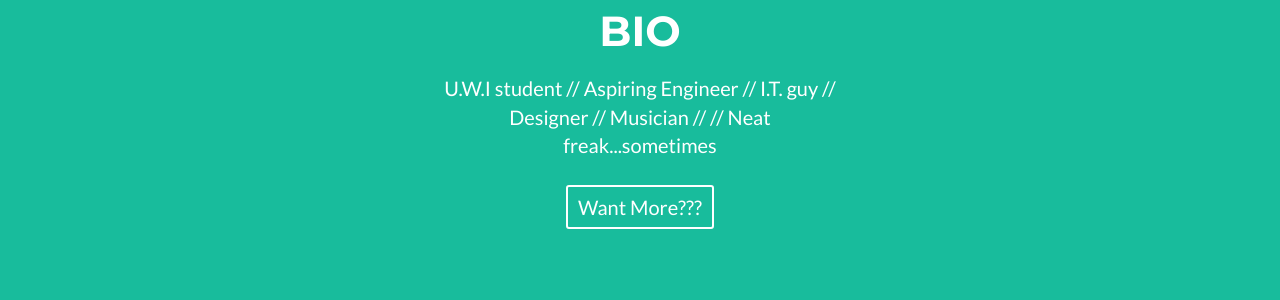
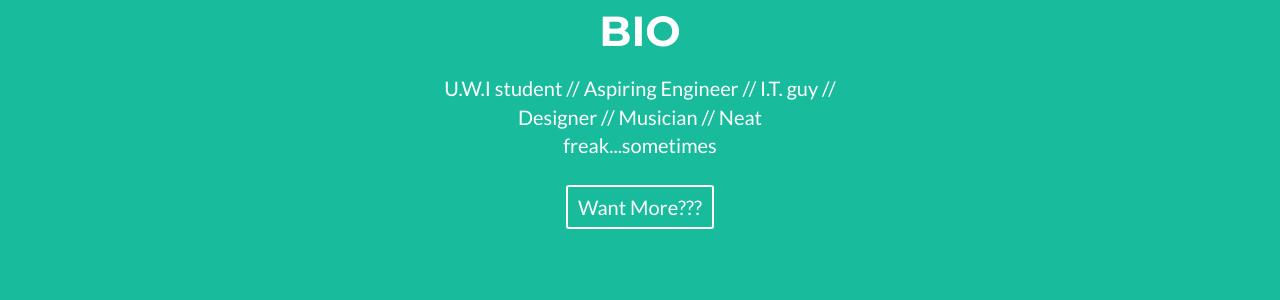
Before and after one commit to josiahmaharaj/josiahmaharaj.github.io, a Jekyll site: the page built from about.html, in a window 1280 px wide and 1233 px high. Shown: the part 582-882 px from the top of the window. Built offline with Jekyll 4.4.1, drawn with Linux system fonts in a browser that asks for light colours; nearby versions of some CDN libraries; comment, search, counter and statistics services are not loaded.

```diff
--- a/about.html
+++ b/about.html
@@ -32,7 +32,7 @@ index: 2
             <div class="text-center bio">
                 <br>
                     <div class="bioless">
-                        <p>U.W.I student // Aspiring Engineer // I.T. guy // Designer // Musician //
+                        <p>U.W.I student // Aspiring Engineer // I.T. guy // Designer // Musician
                         // Neat freak...sometimes</p>
 
                     <div class="col-lg-8 col-lg-offset-2 text-center">
```
